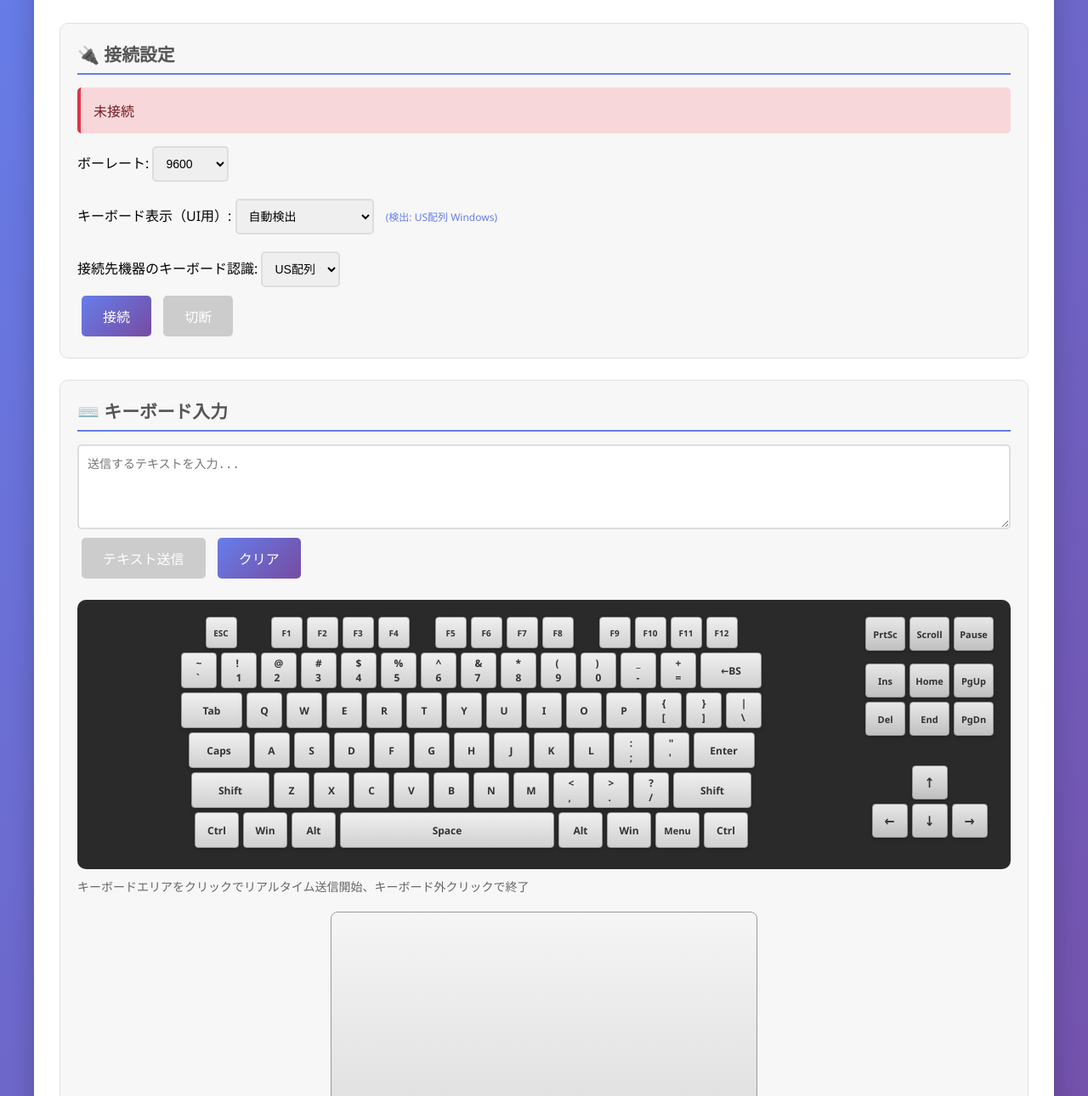
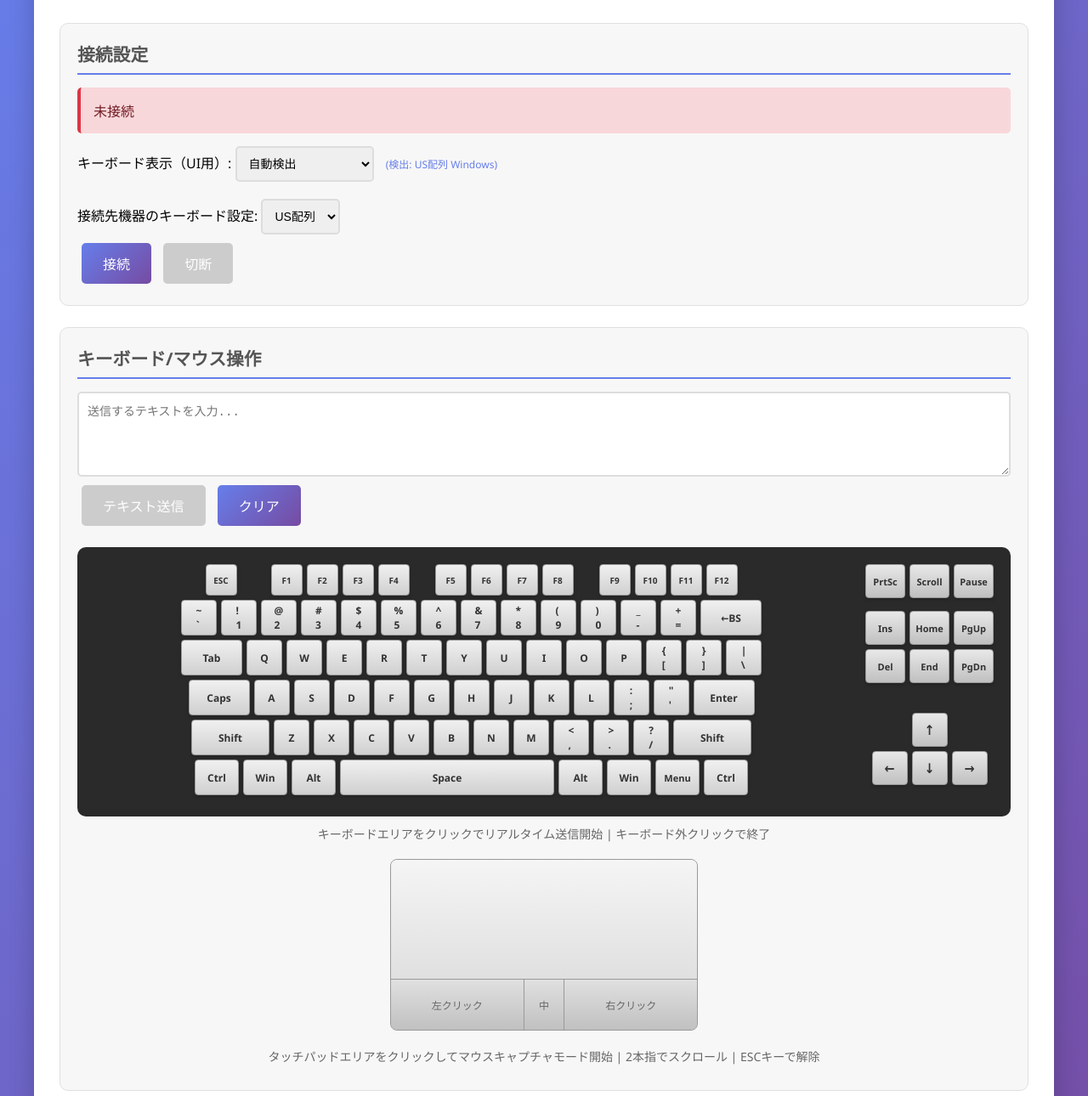
Before and after one commit to cactnut/keyboard-mouse-emulator, a plain HTML site: page webserial_ch9329.html in a window 1280 px wide. Shown: the part 130-1420 px from the top of the page at 85% size. Drawn offline with Linux system fonts and the light colour scheme.

Commit message:
ボーレート変更

```diff
--- a/ch9329_webserial.js
+++ b/ch9329_webserial.js
@@ -112,7 +112,7 @@ class CH9329Controller {
         }
     }
 
-    async connect(baudRate = 9600) {
+    async connect(baudRate = 115200) {
         try {
             // WebSerial APIサポート確認
             if (!('serial' in navigator)) {
@@ -445,7 +445,7 @@ document.addEventListener('DOMContentLoaded', () => {
     const disconnectBtn = document.getElementById('disconnectBtn');
     const statusDiv = document.getElementById('status');
     const logDiv = document.getElementById('log');
-    const baudRateSelect = document.getElementById('baudRate');
+    const BAUD_RATE = 115200; // ボーレートを指定
     const textInput = document.getElementById('textInput');
     const sendTextBtn = document.getElementById('sendTextBtn');
     const clearTextBtn = document.getElementById('clearTextBtn');
@@ -482,8 +482,7 @@ document.addEventListener('DOMContentLoaded', () => {
     // デバイス接続処理
     connectBtn.addEventListener('click', async () => {
         try {
-            const baudRate = parseInt(baudRateSelect.value);
-            await controller.connect(baudRate);
+            await controller.connect(BAUD_RATE);
 
             statusDiv.textContent = '接続済み';
             statusDiv.className = 'status connected';
--- a/webserial_ch9329.css
+++ b/webserial_ch9329.css
@@ -116,8 +116,8 @@ textarea {
 }
 
 .touchpad {
-    width: 500px;
-    height: 300px;
+    width: 360px;
+    height: 200px;
     background: linear-gradient(180deg, #e8e8e8 0%, #d0d0d0 100%);
     border: 1px solid #999;
     border-radius: 8px;
@@ -132,7 +132,7 @@ textarea {
 
 .touchpad-area {
     width: 100%;
-    height: 240px;
+    height: 140px;
     position: relative;
     background: linear-gradient(180deg, #f5f5f5 0%, #e0e0e0 100%);
     border-bottom: 1px solid #999;
--- a/webserial_ch9329.html
+++ b/webserial_ch9329.html
@@ -8,22 +8,11 @@
 </head>
 <body>
     <div class="container">
-        <h1>💻️ CH9329 WebSerial Controller</h1>
+        <h1>CH9329 WebSerial Controller</h1>
 
         <div class="section">
-            <h2>🔌 接続設定</h2>
+            <h2>接続設定</h2>
             <div class="status disconnected" id="status">未接続</div>
-            <div>
-                <label>ボーレート:
-                    <select id="baudRate">
-                        <option value="9600" selected>9600</option>
-                        <option value="19200">19200</option>
-                        <option value="38400">38400</option>
-                        <option value="57600">57600</option>
-                        <option value="115200">115200</option>
-                    </select>
-                </label>
-            </div>
             <div style="margin-top: 10px;">
                 <label>キーボード表示（UI用）:
                     <select id="sourceKeyboardLayout">
@@ -37,7 +26,7 @@
                 <span id="detectedLayout" style="margin-left: 10px; color: #667eea; font-size: 12px;"></span>
             </div>
             <div style="margin-top: 10px;">
-                <label>接続先機器のキーボード認識:
+                <label>接続先機器のキーボード設定:
                     <select id="targetKeyboardLayout">
                         <option value="us" selected>US配列</option>
                         <option value="jis">JIS配列</option>
@@ -51,7 +40,7 @@
         </div>
 
         <div class="section">
-            <h2>⌨️ キーボード入力</h2>
+            <h2>キーボード/マウス操作</h2>
 
             <div id="textInputContainer">
                 <textarea id="textInput" placeholder="送信するテキストを入力..."></textarea>
@@ -131,7 +120,7 @@
                     </div>
                 </div>
             </div>
-            <p style="margin: 10px 0; font-size: 14px; color: #666;">キーボードエリアをクリックでリアルタイム送信開始、キーボード外クリックで終了</p>
+            <p style="text-align: center; margin: 10px 0; font-size: 14px; color: #666;">キーボードエリアをクリックでリアルタイム送信開始 | キーボード外クリックで終了</p>
 
             <!-- タッチパッドエリア -->
             <div class="touchpad-section" style="margin-top: 20px;">
@@ -150,14 +139,14 @@
                         <div class="touchpad-button right" id="touchpadRight">右クリック</div>
                     </div>
                 </div>
-                <div style="text-align: center; color: #888; font-size: 12px; margin-top: 5px;">
+                <div style="text-align: center; margin: 10px 0; font-size: 14px; color: #666;">
                     タッチパッドエリアをクリックしてマウスキャプチャモード開始 | 2本指でスクロール | ESCキーで解除
                 </div>
             </div>
         </div>
 
         <div class="section">
-            <h2>📋 ログ</h2>
+            <h2>ログ</h2>
             <button id="clearLogBtn">ログクリア</button>
             <div class="log" id="log"></div>
         </div>
```
